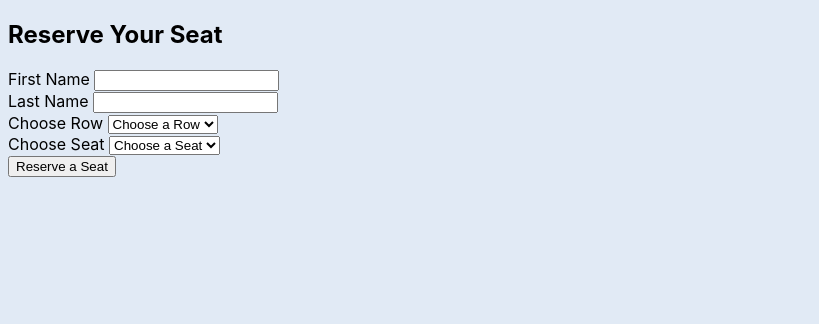
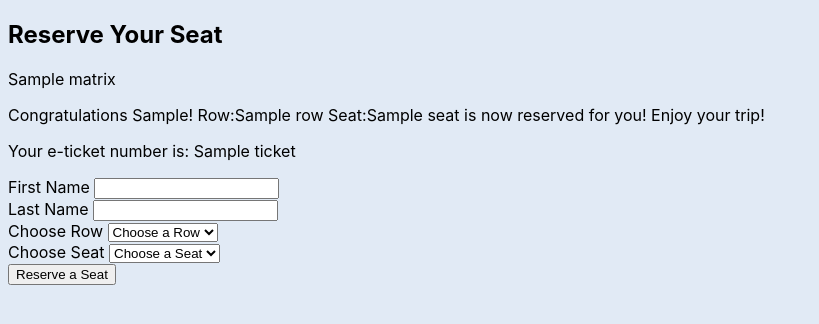
Before and after one commit to HaileyDJessee/4320FinalProject, a Flask app: template it-4320-final-proj/flask_wtforms_tutorial/templates/reservations.html in a window 1280 px wide. Shown: the top 324 px of the page, without its empty margins (0-819 px from the left). Run offline with Flask 2, Linux system fonts and the light colour scheme; the template is opened without the code that fills it: values that come from a table or form of the project are taken from there, most other values are stand-ins (such as "Sample title", 1, 10 or a date in 2020); some libraries are stand-ins or nearby versions.

Commit message:
Update reservations.html

```diff
--- a/it-4320-final-proj/flask_wtforms_tutorial/templates/reservations.html
+++ b/it-4320-final-proj/flask_wtforms_tutorial/templates/reservations.html
@@ -7,6 +7,11 @@
 {% block content %}
 <div class="formwrapper">
   <h2 class="title">Reserve Your Seat</h2>
+  <p>{{ matrix }}</p>
+  {% if ticket %}
+        <p> Congratulations {{ first_name }}! Row:{{ row }} Seat:{{ seat }} is now reserved for you! Enjoy your trip! </p>
+        <p> Your e-ticket number is: {{ ticket }}</p>
+  {% endif %}
   {% if err %}
         <p>{{ err }}</p>
   {% endif %}
```
